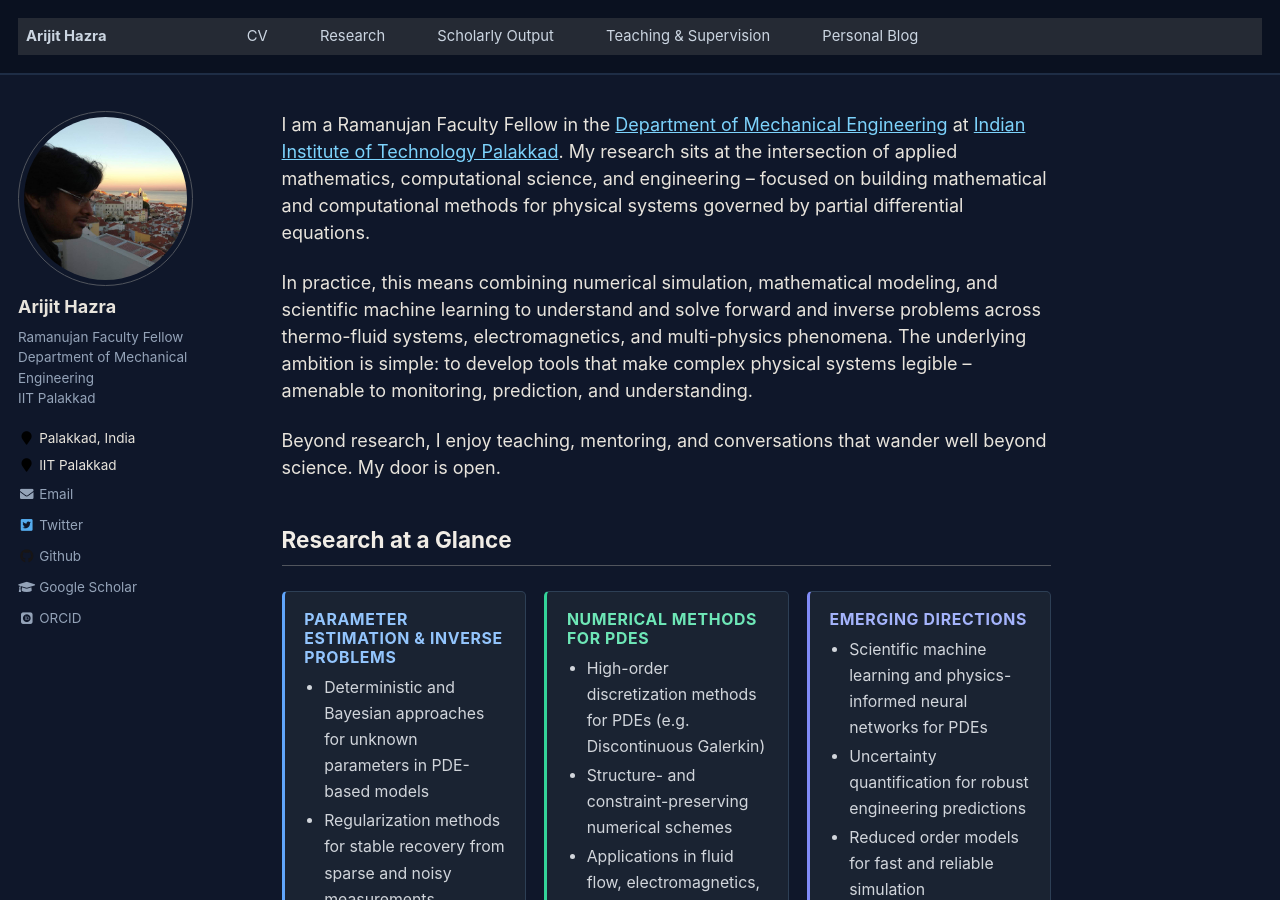
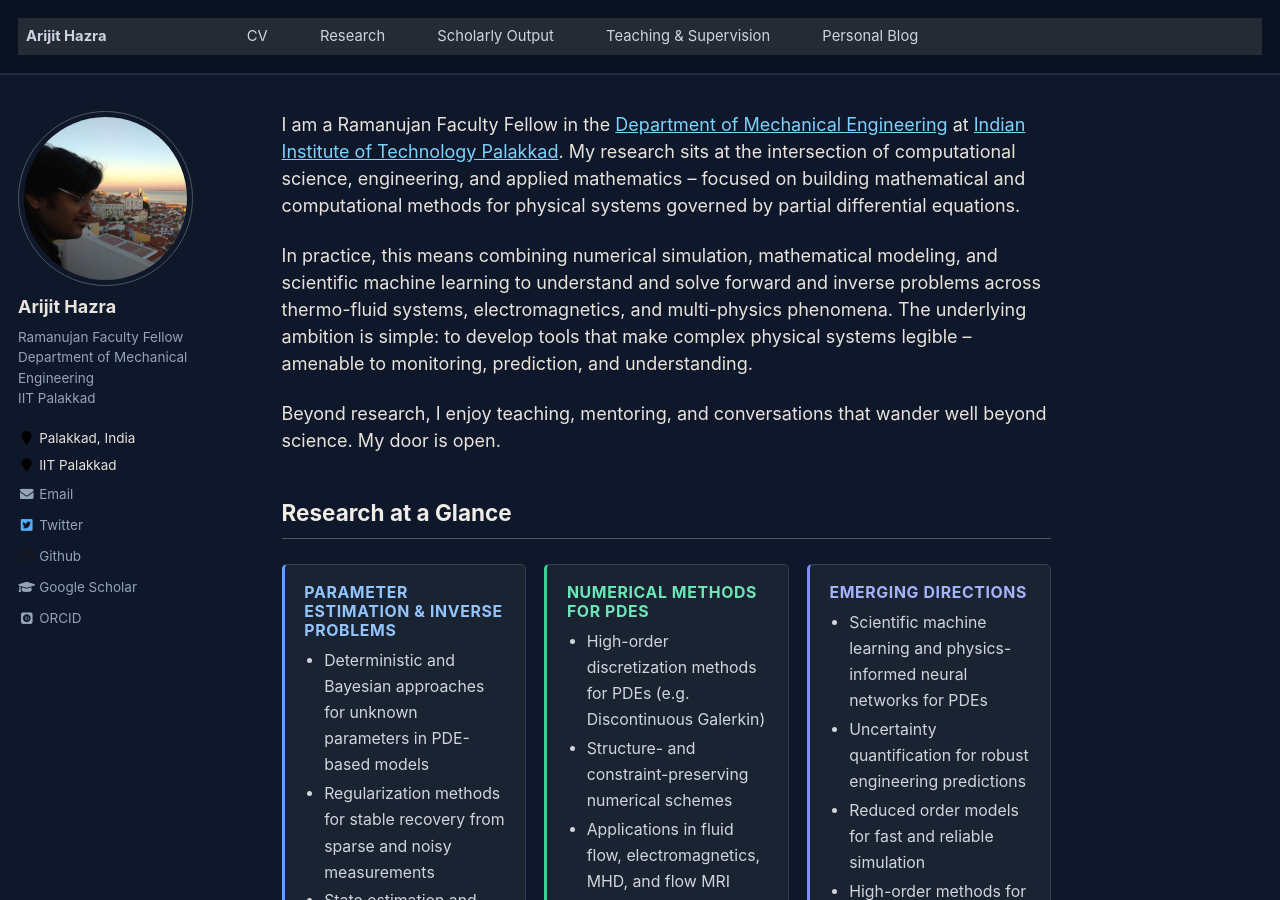
Before and after one commit to ahazra/ahazra.github.io, a Jekyll site: the page built from _pages/about.md, in a window 1280 px wide and 900 px high. Built offline with Jekyll 4.4.1, drawn with Linux system fonts in a browser that asks for light colours; some web fonts are replaced.

Commit message:
some more clean up

```diff
--- a/_pages/about.md
+++ b/_pages/about.md
@@ -61,7 +61,7 @@ redirect_from:
 .positions-box p { margin: 0.2rem 0; color: #d1d5db; line-height: 1.6; }
 .positions-box a { color: #93c5fd; }
 </style>
-I am a Ramanujan Faculty Fellow in the [Department of Mechanical Engineering](https://iitpkd.ac    .in/mechanical-engineering) at [Indian Institute of Technology Palakkad](https://iitpkd.ac.in/). My research sits at the intersection of applied mathematics, computational science, and engineering -- focused on building mathematical and computational methods for physical systems governed by partial differential equations.
+I am a Ramanujan Faculty Fellow in the [Department of Mechanical Engineering](https://iitpkd.ac    .in/mechanical-engineering) at [Indian Institute of Technology Palakkad](https://iitpkd.ac.in/). My research sits at the intersection of computational science, engineering, and applied mathematics -- focused on building mathematical and computational methods for physical systems governed by partial differential equations.
 
 In practice, this means combining numerical simulation, mathematical modeling, and scientific machine learning to understand and solve forward and inverse problems across thermo-fluid systems, electromagnetics, and multi-physics phenomena. The underlying ambition is simple: to develop tools that make complex physical systems legible -- amenable to monitoring, prediction, and understanding.
 
```
